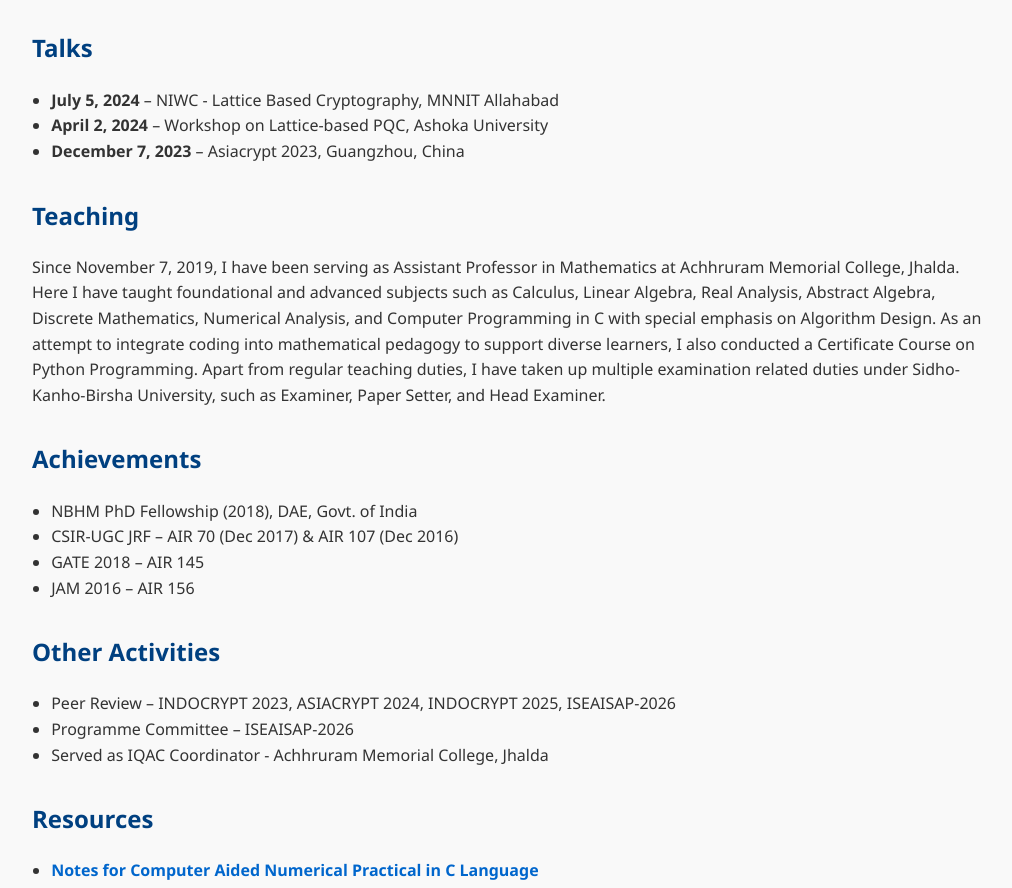
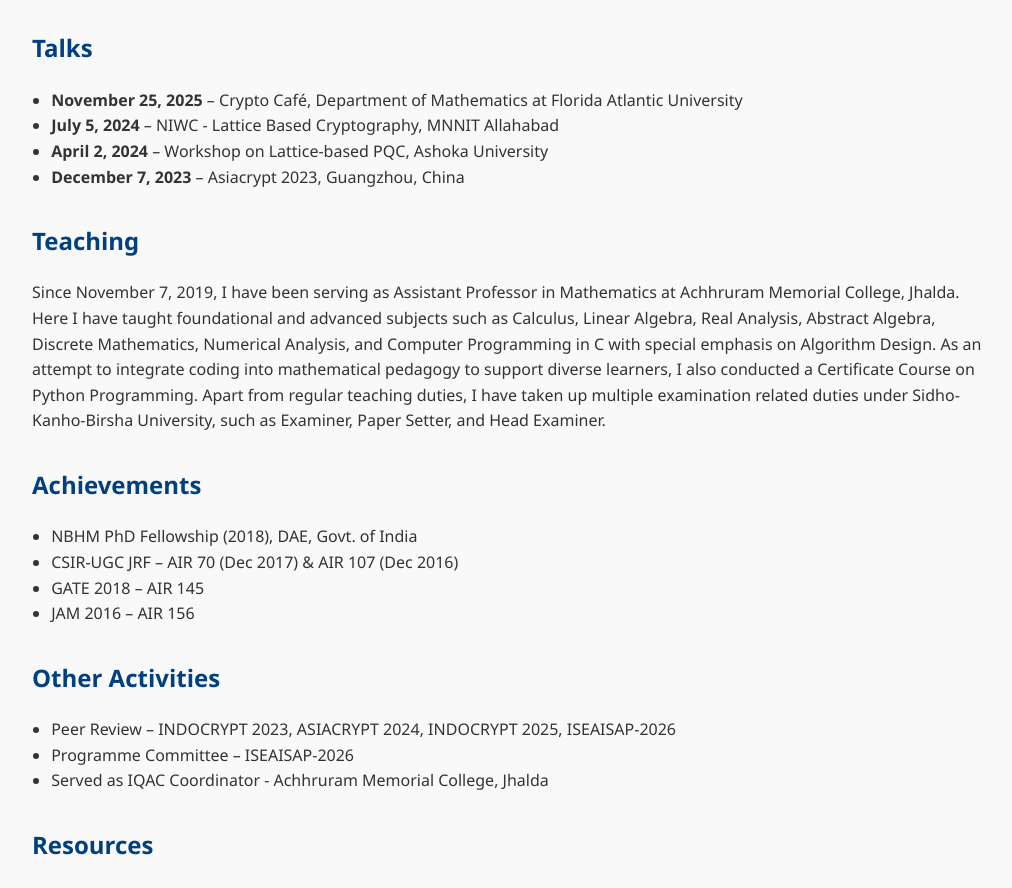
Before and after one commit to arindamIITM/arindamiitm.github.io, a plain HTML site: page index.html in a window 1280 px wide. Shown: the part 1152-2040 px from the top of the page, without its empty margins (128-1140 px from the left). Drawn offline with Linux system fonts and the light colour scheme.

Commit message:
Update index.html

```diff
--- a/index.html
+++ b/index.html
@@ -194,6 +194,7 @@
     <h2>Talks</h2>
     <ul>
 
+      <li><strong>November 25, 2025</strong> – Crypto Café, Department of Mathematics at Florida Atlantic University</li>
       <li><strong>July 5, 2024</strong> – NIWC - Lattice Based Cryptography, MNNIT Allahabad</li>
       <li><strong>April 2, 2024</strong> – Workshop on Lattice-based PQC, Ashoka University</li>
       <li><strong>December 7, 2023</strong> – Asiacrypt 2023, Guangzhou, China</li>
```
